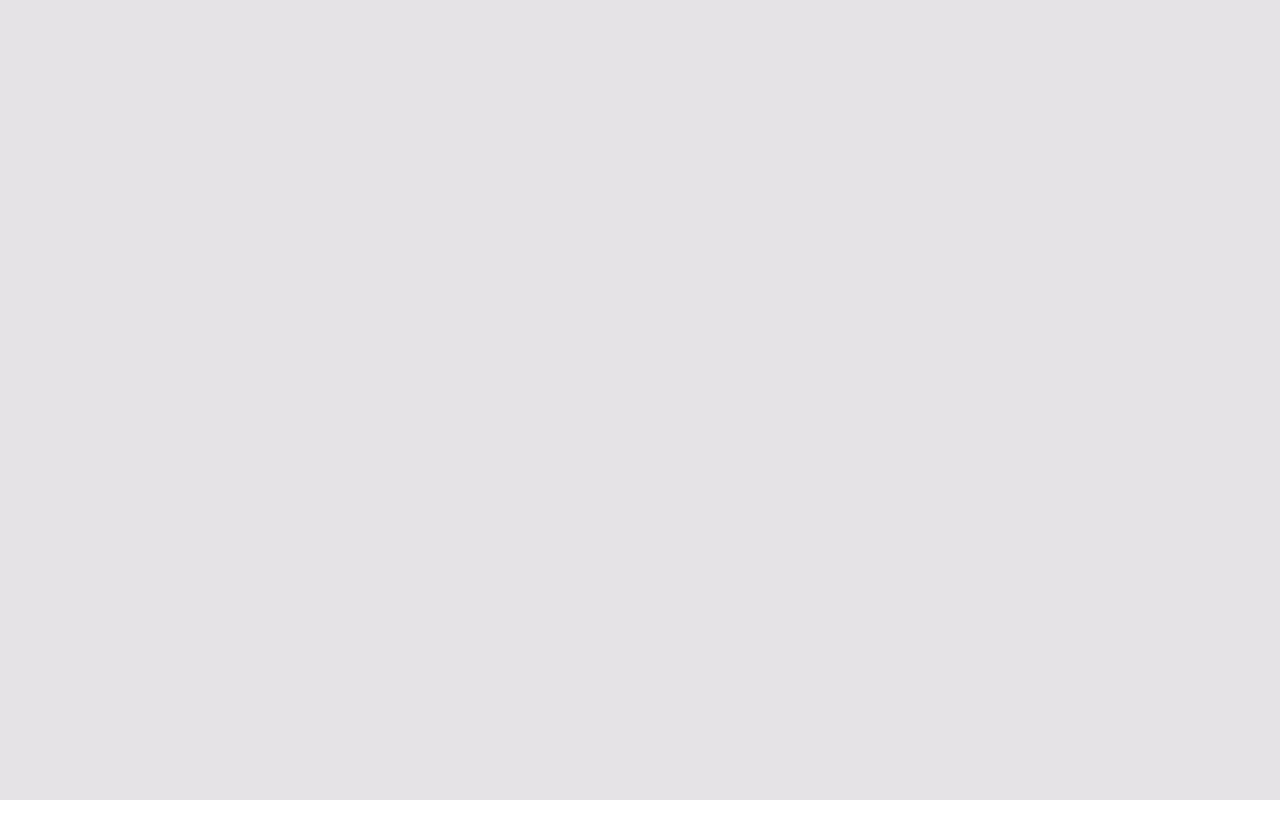
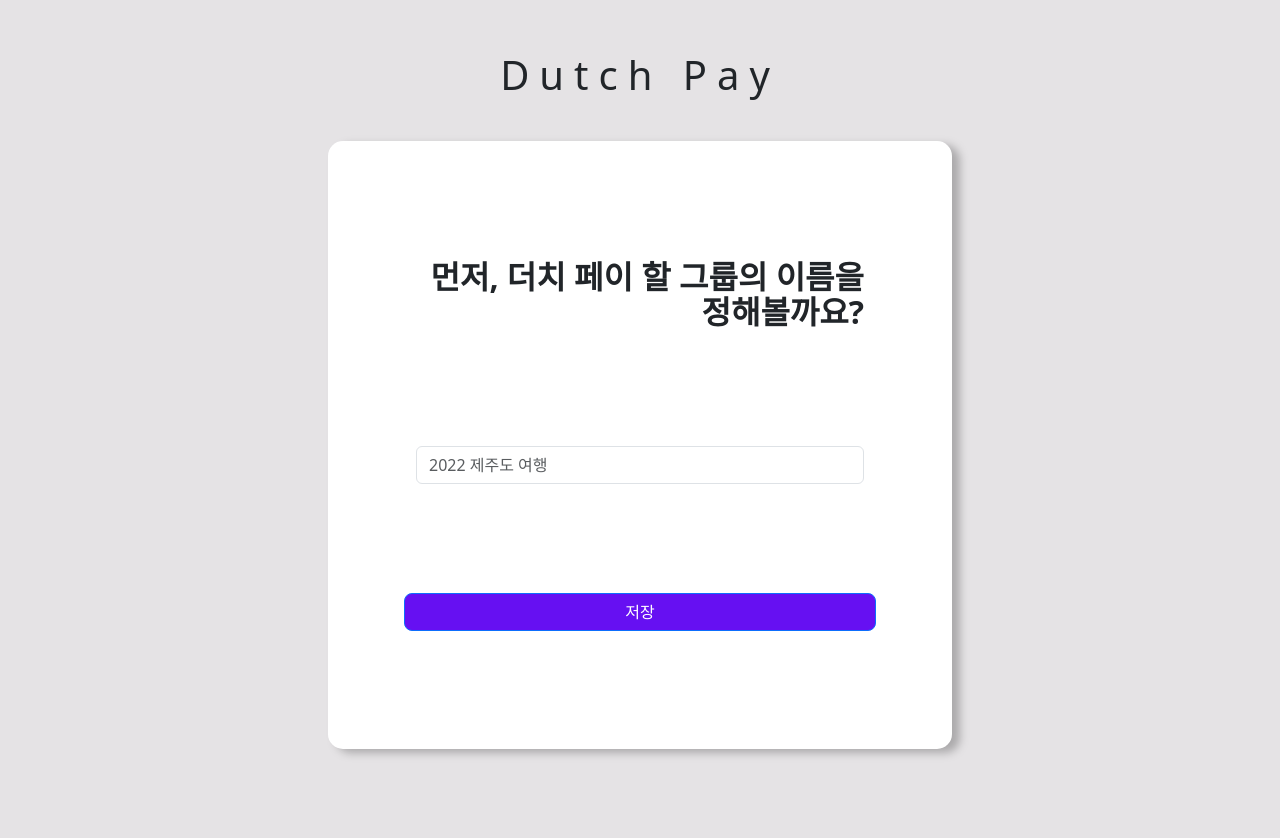
Before and after one commit to peachez-z/-, a React (Create React App) app: page /groups in a window 1280 px wide. Before the commit this address had no page. Shown: the top 838 px of the page. Before the commit the page ends 800 px from the top, so only its background shows below. Built offline with nearby package versions, Linux system fonts and the light colour scheme.

Commit message:
feat: 컴포넌트 연결하기

```diff
--- a/src/App.css
+++ b/src/App.css
@@ -2,5 +2,5 @@
 
 #root {
   background-color: #e5e3e5;
-  height: 100vh;
+  height: 140vh;
 }
--- a/src/App.js
+++ b/src/App.js
@@ -1,19 +1,21 @@
 import "./App.css";
-import { BrowserRouter, Routes, Route } from "react-router-dom";
+import { BrowserRouter, Routes, Route, Navigate } from "react-router-dom";
 import CreateGroup from "./components/CreateGroup";
 import AddMembers from "./components/AddMembers";
 import ExpenseMain from "./components/ExpenseMain";
 import { RecoilRoot } from "recoil";
 import "bootstrap/dist/css/bootstrap.min.css";
+import { ROUTES } from "./routes";
 
 function App() {
   return (
     <BrowserRouter>
       <RecoilRoot>
         <Routes>
-          <Route path="/" element={<CreateGroup />} />
-          <Route path="/members" element={<AddMembers />} />
-          <Route path="/expense" element={<ExpenseMain />} />
+          <Route path="/" element={<Navigate to={ROUTES.CREATE_GROUP} />} />
+          <Route path={ROUTES.CREATE_GROUP} element={<CreateGroup />} />
+          <Route path={ROUTES.ADD_MEMBERS} element={<AddMembers />} />
+          <Route path={ROUTES.EXPENSE_MAIN} element={<ExpenseMain />} />
         </Routes>
       </RecoilRoot>
     </BrowserRouter>
--- a/src/components/AddExpenseForm.jsx
+++ b/src/components/AddExpenseForm.jsx
@@ -38,7 +38,6 @@ export default function AddExpenseForm() {
   };
 
   const handleSubmit = (event) => {
-    console.log(date, desc, amount, payer);
     event.preventDefault();
     const form = event.currentTarget;
     if (checkFormValidity()) {
@@ -119,9 +118,6 @@ export default function AddExpenseForm() {
                   <option disabled value="">
                     누가 결제했나요?
                   </option>
-                  <option>가을</option>
-                  <option>봄</option>
-                  <option>겨울</option>
                   {members.map((member) => (
                     <option key={member} value={member}>
                       {member}
@@ -171,7 +167,7 @@ const StyledWrapper = styled.div`
   border-radius: 15px;
 `;
 
-const StyledTitle = styled.h3`
+export const StyledTitle = styled.h3`
   color: #fffbfb;
   text-align: center;
   font-weight: 700;
--- a/src/components/AddMembers.jsx
+++ b/src/components/AddMembers.jsx
@@ -5,15 +5,22 @@ import { groupMembersState } from "../state/groupMembers";
 import { groupNameState } from "../state/groupName";
 import { useState } from "react";
 import styled from "styled-components";
+import { useNavigate } from "react-router-dom";
+import { ROUTES } from "../routes";
 
 export default function AddMembers() {
-  const [groupMambers, setGroupMembers] = useRecoilState(groupMembersState);
+  const [groupMembers, setGroupMembers] = useRecoilState(groupMembersState);
   const [validated, setValidated] = useState(false);
   const groupName = useRecoilValue(groupNameState);
+  const navigate = useNavigate();
   const handleSubmit = (event) => {
     event.preventDefault();
     setValidated(true);
+    if (groupMembers.length > 0) {
+      navigate(ROUTES.EXPENSE_MAIN);
+    }
   };
+
   const header = `${groupName} 그룹에 속한 사람들의 이름을 모두 적어 주세요.`;
   return (
     <CenterdOverlayForm
@@ -27,7 +34,7 @@ export default function AddMembers() {
           setGroupMembers(value.values);
         }}
       />
-      {validated && groupMambers.length === 0 && (
+      {validated && groupMembers.length === 0 && (
         <StyledErrorMessage>
           {" "}
           그룹 멤버들의 이름을 입력해 주세요.
--- a/src/components/CreateGroup.jsx
+++ b/src/components/CreateGroup.jsx
@@ -3,22 +3,28 @@ import CenterdOverlayForm from "../components/shared/CenterdOverlayForm";
 import { useSetRecoilState } from "recoil";
 import { groupNameState } from "../state/groupName";
 import { useState } from "react";
+import { useNavigate } from "react-router-dom";
 
 export default function CreateGroup() {
   const [validated, setValidated] = useState(false);
   const [validGroupName, setValidGroupName] = useState(false);
   const setGroupName = useSetRecoilState(groupNameState);
+  const navigate = useNavigate();
+
   const handleSubmit = (event) => {
     event.preventDefault();
     const form = event.currentTarget;
     if (form.checkValidity()) {
       setValidGroupName(true);
+      // 다음 페이지로
+      navigate("/members");
     } else {
       event.stopPropagation();
       setValidGroupName(false);
     }
     setValidated(true);
   };
+
   return (
     <CenterdOverlayForm
       title="먼저, 더치 페이 할 그룹의 이름을 정해볼까요?"
--- a/src/components/ExpenseMain.jsx
+++ b/src/components/ExpenseMain.jsx
@@ -24,6 +24,7 @@ export default function ExpenseMain() {
 
 const LeftPane = () => (
   <Container>
+    <StyledRow>
       <Row>
         <ServieceLogo />
       </Row>
@@ -33,6 +34,7 @@ const LeftPane = () => (
       <Row>
         <SettlementSummary />
       </Row>
+    </StyledRow>
   </Container>
 );
 
@@ -61,3 +63,9 @@ const StyledGroupName = styled.h2`
   line-height: 48px;
   text-align: center;
 `;
+
+const StyledRow = styled(Row)`
+  gap: 5vh;
+  padding-top: 100px;
+  justify-content: center;
+`;
--- a/src/components/SettlementSummary.jsx
+++ b/src/components/SettlementSummary.jsx
@@ -1,6 +1,7 @@
 import { useRecoilValue } from "recoil";
 import { expensesState } from "../state/expenses";
-import { groupMembersState } from "../state/groupMembers";
+import styled from "styled-components";
+import { StyledTitle } from "../components/AddExpenseForm";
 
 export const calculateMinimumTransaction = (
   expenses,
@@ -84,15 +85,17 @@ export default function SettlementSummary() {
     splitAmount
   );
   return (
-    <div>
-      <h3>2. 정산 결과</h3>
+    <StyledWrapper>
+      <StyledTitle>2. 정산 결과</StyledTitle>
       {totalExpenseAmount > 0 && groupMemberCount > 0 && (
         <div>
-          <span>
-            {groupMemberCount} 명이서 총 {totalExpenseAmount} 원 지출
-          </span>
-          <span>한 사람 당 {splitAmount}원</span>
-          <ul>
+          <StyledSummary>
+            <span>
+              {groupMemberCount} 명이서 총 {totalExpenseAmount} 원 지출
+            </span>
+            <span>한 사람 당 {splitAmount}원</span>
+          </StyledSummary>
+          <StyledUl>
             {minimumRTransactions.map(({ sender, receiver, amount }, index) => (
               <li key={`transaction-${index}`}>
                 <span>
@@ -100,9 +103,39 @@ export default function SettlementSummary() {
                 </span>
               </li>
             ))}
-          </ul>
+          </StyledUl>
         </div>
       )}
-    </div>
+    </StyledWrapper>
   );
 }
+
+const StyledWrapper = styled.div`
+  padding: 50px;
+  background-color: #683ba1;
+  color: #fffbfb;
+  box-shadow: 3px 0px 4px rgba(0, 0, 0, 0.25);
+  border-radius: 15px;
+  text-align: center;
+  font-size: 22px;
+`;
+
+const StyledUl = styled.ul`
+  margin-top: 31px;
+  font-weight: 600;
+  line-height: 200%;
+  list-style-type: disclosure-closed;
+  li::marker {
+    animation: blinker 1.5s linear infinite;
+  }
+
+  @keyframes blinker {
+    50% {
+      opacity: 0;
+    }
+  }
+`;
+
+const StyledSummary = styled.div`
+  margin-top: 31px;
+`;
--- /dev/null
+++ b/src/routes.js
@@ -0,0 +1,5 @@
+export const ROUTES = {
+  CREATE_GROUP: "/groups",
+  ADD_MEMBERS: "/members",
+  EXPENSE_MAIN: "/expenses",
+};
```
Lines whose indentation alone changed are shown as unchanged.
